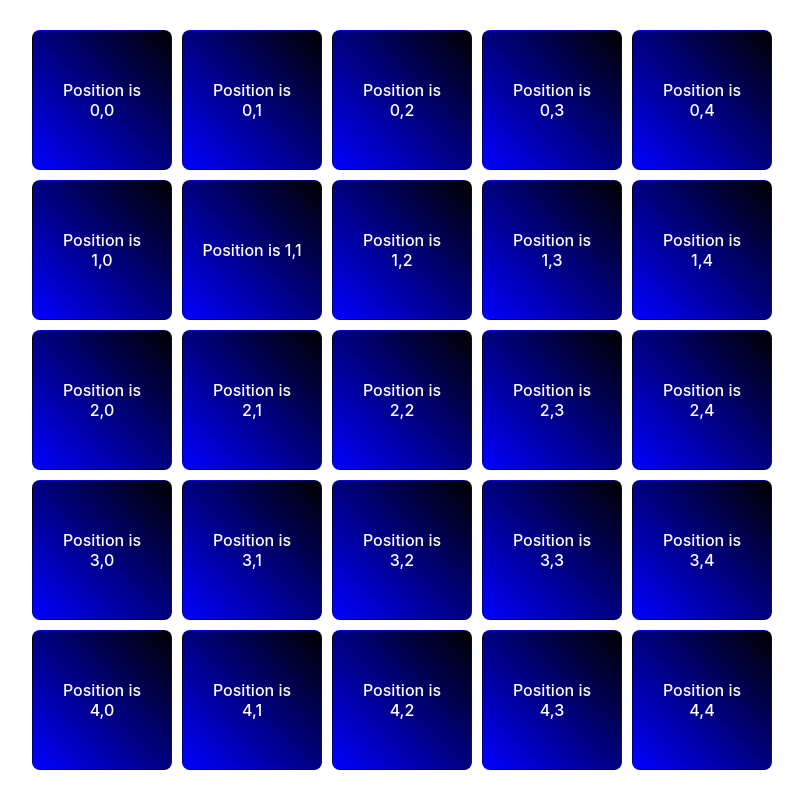
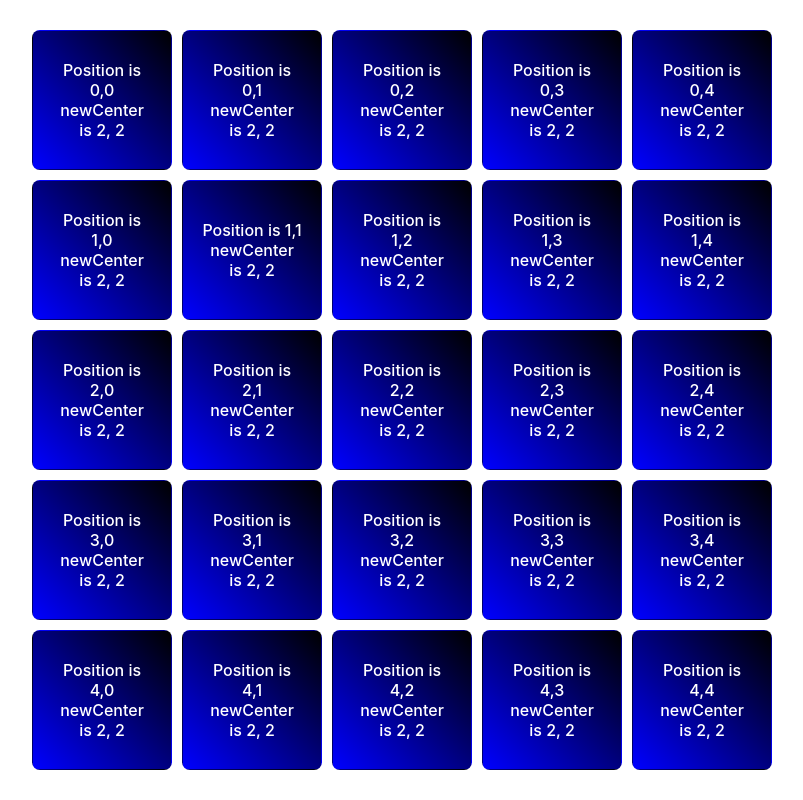
Before and after one commit to Bligon09/button-color-change, a React (Vite) app in the folder ButtonCC/: page / in a window 1280 px wide. Shown: the whole page, without its empty margins (238-1041 px from the left). Built offline with nearby package versions, Linux system fonts and the light colour scheme.

Commit message:
Click action tells all other buttons the position of the button clicked

```diff
--- a/ButtonCC/src/App.jsx
+++ b/ButtonCC/src/App.jsx
@@ -9,7 +9,7 @@ function App() {
   for (let i = 0; i < 5; i++){
     for (let j = 0; j < 5; j++){
       buttonGrid.push(<div key = {[i,j]} className="card">
-      <Button position={[i,j]} onButtonClick={() => setCenter([i,j])} /* this is a prop */>,
+      <Button position={[i,j]} newCenter={center} onButtonClick={() => setCenter([i,j])} /* this is a prop */>,
       </Button>
     </div>);
     }
--- a/ButtonCC/src/components/Button.jsx
+++ b/ButtonCC/src/components/Button.jsx
@@ -1,6 +1,6 @@
 import { useState } from 'react'
 
-const Button = ( {position, onButtonClick} ) => {
+const Button = ( {position, newCenter, onButtonClick} ) => {
   const [count, setCount] = useState(0);
 
   return (<button
@@ -9,6 +9,7 @@ const Button = ( {position, onButtonClick} ) => {
     onClick={() => onButtonClick(position)}
   >
     Position is {position[0] + ',' + position[1]} <br />
+    newCenter is {newCenter[0] + ', ' + newCenter[1]}
   </button>
   );
 }
```
